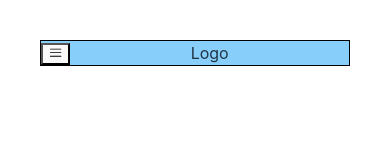
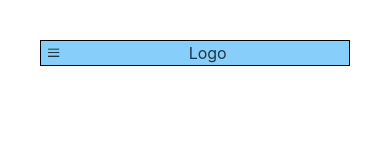
Before and after one commit to jdyball11/AquaMate, a React (Vite) app in the folder client/: page / in a window 390 px wide. Shown: the top 160 px of the page. Built offline with nearby package versions, Linux system fonts and the light colour scheme.

Commit message:
AM-004: added in x when hamburger open

```diff
--- a/client/src/components/NavBar/HamburgerMenu.tsx
+++ b/client/src/components/NavBar/HamburgerMenu.tsx
@@ -1,18 +1,30 @@
 import React, { useState } from "react";
 import { RxHamburgerMenu } from 'react-icons/rx'
+import { RiCloseLine } from 'react-icons/ri'
+import styled from 'styled-components'
+
+const HamburgerMenuContainer = styled.div({
+})
+const HamburgerMenuButton = styled.button({
+    border: 'none',
+    backgroundColor: 'transparent'
+})
 
 const HamburgerMenu: React.FC = () => {
     const [open, setOpen] = useState(false);
+
     const handleClick = () => {
         setOpen(!open);
-        console.log("open: ", open)
     };
+
+    const icon = open ? <RiCloseLine /> : <RxHamburgerMenu />;
+
     return (
-        <div className="hamburger-menu">
-            <button className="hamburger-menu-button">
-                <RxHamburgerMenu onClick={handleClick} />
-            </button>
-        </div>
+        <HamburgerMenuContainer className="hamburger-menu">
+            <HamburgerMenuButton className="hamburger-menu-button" onClick={handleClick}>
+                {icon}
+            </HamburgerMenuButton>
+        </HamburgerMenuContainer>
     );
 };
 
```
